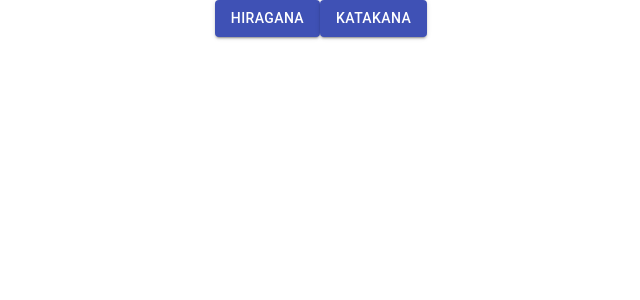
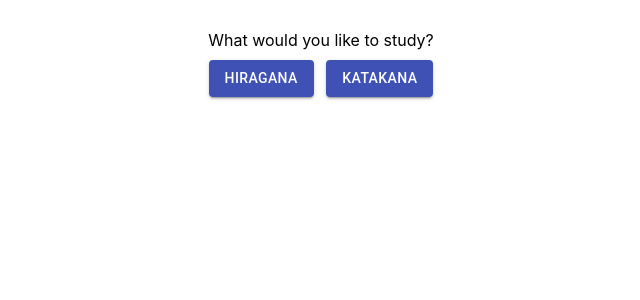
Before and after one commit to thomgardiner/hirakana, a React (Create React App) app: page / in a window 1280 px wide. Shown: the top 300 px of the page, without its empty margins (319-959 px from the left). Built offline with nearby package versions, Linux system fonts and the light colour scheme.

Commit message:
cleanup and message added

```diff
--- a/src/App.js
+++ b/src/App.js
@@ -18,7 +18,6 @@ const App = props => {
   const [studyValues, setStudyValue] = useState([]);
   const [message, updateMessage] = useState('');
   const [repeatStudy, setRepeat] = useState(false);
-
 
 const setData = (data) => {
 
--- /dev/null
+++ b/src/component/OptionWindow.css
@@ -0,0 +1,16 @@
+.btn-row{
+    margin: auto;
+    width: 250px;
+    display: flex;
+    justify-content: space-evenly;
+}
+
+.options-message{
+    margin-top: 30px;
+    margin-bottom: 10px;
+}
+
+.options-window{
+    margin-top: 30px;
+
+}
--- a/src/component/OptionWindow.js
+++ b/src/component/OptionWindow.js
@@ -2,19 +2,29 @@ import React, {useState} from 'react';
 import Button from '@material-ui/core/Button';
 import Grid from '@material-ui/core/Grid';
 
+import './OptionWindow.css';
+
 const OptionWindow = props => {
+
+  const [displayMessage, chooseStep] = useState(false);
 
   const handleHiragana = () => {
     props.setData("hiragana");
+    chooseStep(true);
   }
 
   const handleKatakana = () => {
     props.setData("katakana");
+    chooseStep(true);
   }
 
    return(
       <div className="options-window">
-        <div>
+        {displayMessage == false ?
+        <div class="options-message">
+          What would you like to study?
+        </div> : null}
+        <div className="btn-row">
             <Button variant="contained" color="primary"  onClick={() => handleHiragana()}> Hiragana </Button>
             <Button variant="contained" color="primary"  onClick={() => handleKatakana()}> Katakana </Button>
         </div>
```
